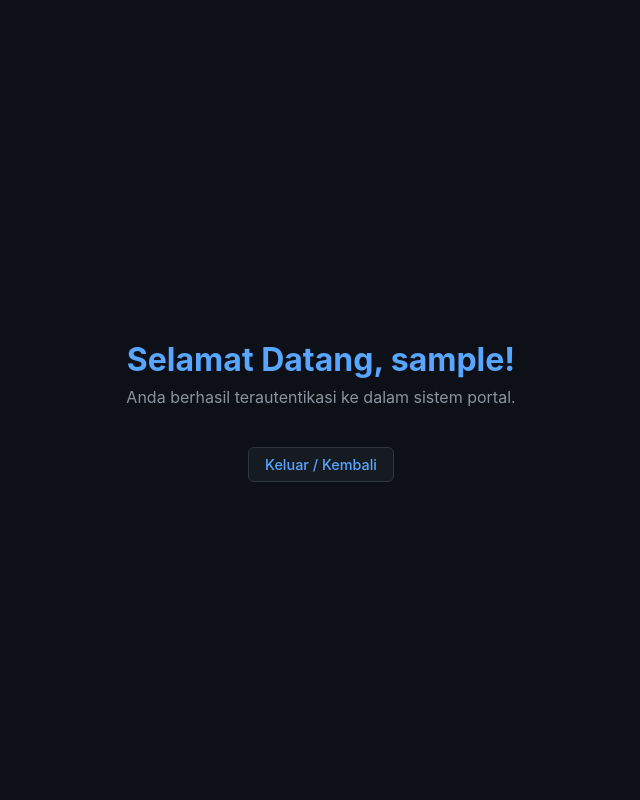
After one commit to Antihero25Dev/belajar-devsecops-pipeline, a Flask app: template templates/dashboard.html in a window 1280 px wide. The commit adds this page. Shown: the whole page, without its empty margins (319-959 px from the left). Run offline with Flask 3, Linux system fonts and the light colour scheme; the template is opened without the code that fills it: most values are stand-ins (such as "Sample title", 1, 10 or a date in 2020).

Commit message:
fitur lengkap

```diff
--- a/app.py
+++ b/app.py
@@ -1,4 +1,4 @@
-"""Modul backend autentikasi Flask dengan antarmuka web interaktif."""
+"""Modul backend autentikasi Flask aman dengan antarmuka web interaktif."""
 
 import sqlite3
 from flask import Flask, render_template, request
@@ -22,7 +22,7 @@ def init_db():
 
 @app.route("/", methods=["GET", "POST"])
 def index():
-    """Menampilkan formulir login dan memproses autentikasi."""
+    """Menampilkan formulir login dan memproses autentikasi pengguna."""
     message = None
     status_class = None
 
@@ -40,11 +40,11 @@ def index():
         conn.close()
 
         if user:
-            message = "Login Berhasil! Selamat datang."
-            status_class = "success"
-        else:
-            message = "Login Gagal! Kredensial tidak valid."
-            status_class = "danger"
+            # Langsung render template dashboard (aman dari Open Redirect & XSS)
+            return render_template("dashboard.html", username=username)
+
+        message = "Login Gagal! Kredensial tidak valid."
+        status_class = "danger"
 
     return render_template(
         "index.html", message=message, status_class=status_class
--- /dev/null
+++ b/templates/dashboard.html
@@ -0,0 +1,49 @@
+<!doctype html>
+<html lang="id">
+    <head>
+        <meta charset="UTF-8" />
+        <meta name="viewport" content="width=device-width, initial-scale=1.0" />
+        <title>Dashboard</title>
+        <style>
+            body {
+                margin: 0;
+                font-family: -apple-system, BlinkMacSystemFont, "Segoe UI", Roboto, sans-serif;
+                background-color: #0d1117;
+                color: #c9d1d9;
+                height: 100vh;
+                display: flex;
+                flex-direction: column;
+                justify-content: center;
+                align-items: center;
+            }
+            h1 {
+                color: #58a6ff;
+                margin-bottom: 0.5rem;
+            }
+            p {
+                color: #8b949e;
+                margin-top: 0;
+            }
+            a {
+                margin-top: 1.5rem;
+                color: #58a6ff;
+                text-decoration: none;
+                border: 1px solid #30363d;
+                background-color: #161b22;
+                padding: 8px 16px;
+                border-radius: 6px;
+                font-size: 0.9rem;
+                font-weight: 500;
+            }
+            a:hover {
+                background-color: #21262d;
+                border-color: #8b949e;
+            }
+        </style>
+    </head>
+    <body>
+        <h1>Selamat Datang, {{ username }}!</h1>
+        <p>Anda berhasil terautentikasi ke dalam sistem portal.</p>
+        <a href="/">Keluar / Kembali</a>
+    </body>
+</html>
--- a/templates/index.html
+++ b/templates/index.html
@@ -3,7 +3,7 @@
     <head>
         <meta charset="UTF-8" />
         <meta name="viewport" content="width=device-width, initial-scale=1.0" />
-        <title>Sistem Login Aman - Dark Mode</title>
+        <title>Portal Login</title>
         <style>
             :root {
                 --bg-color: #0d1117;
```
